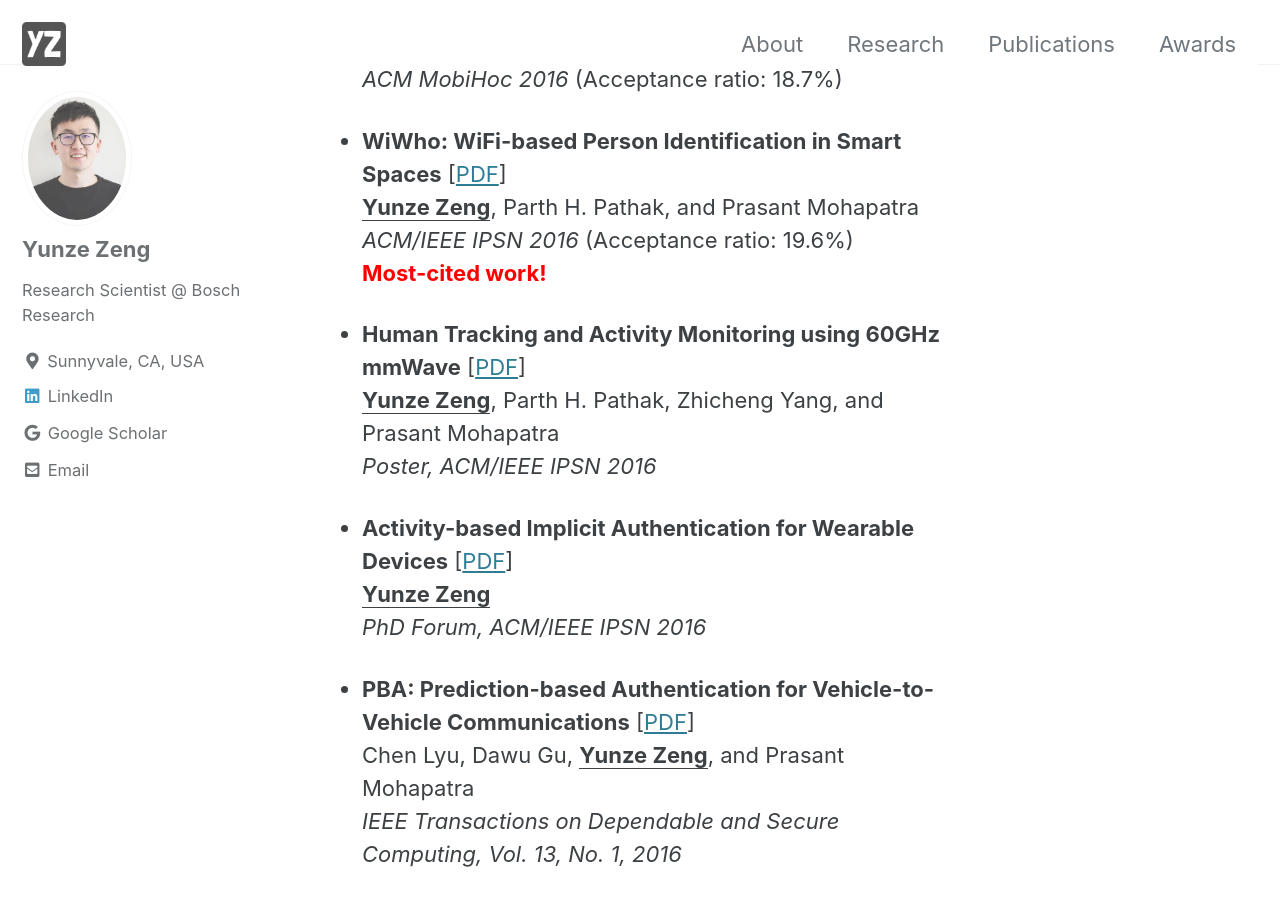
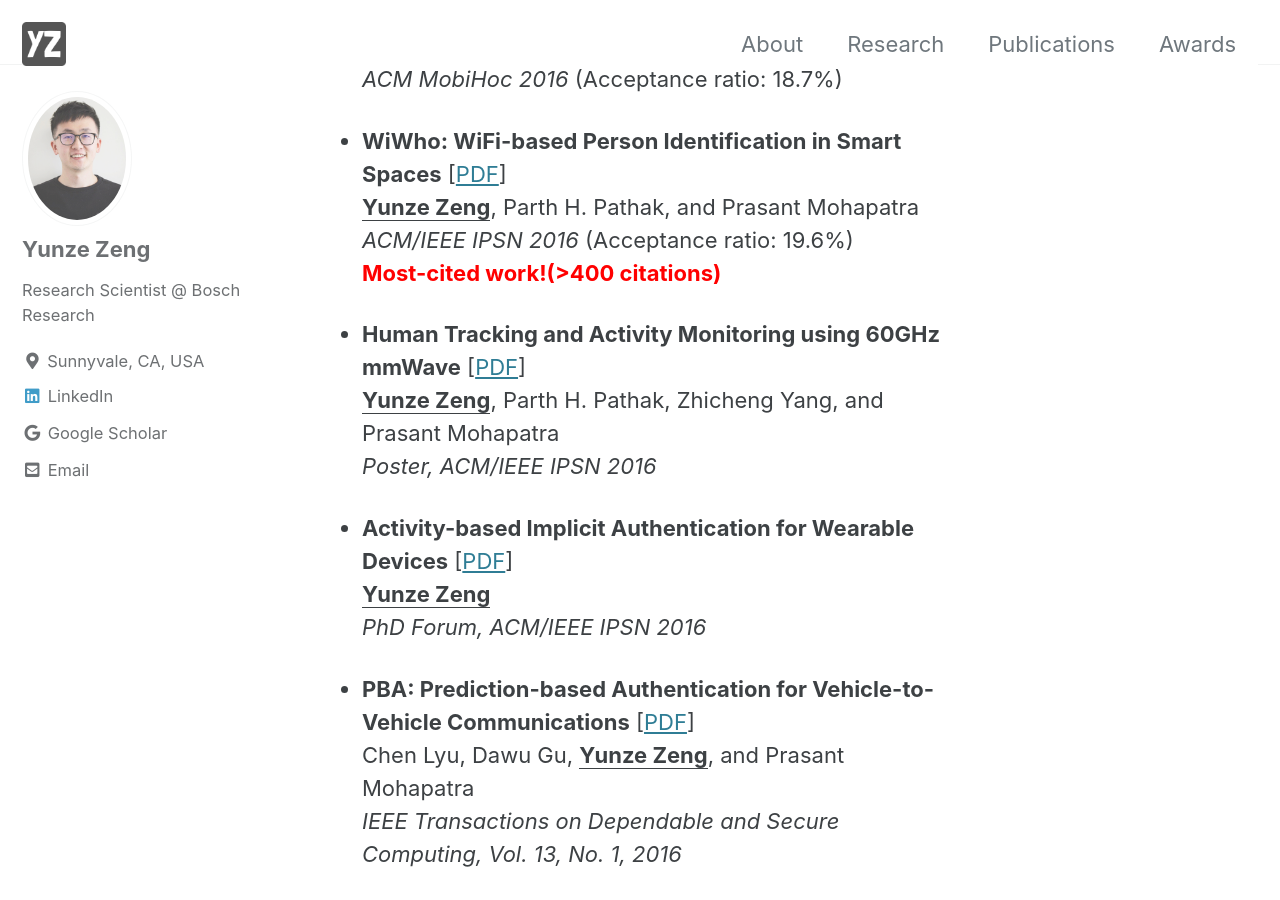
Before and after one commit to yunze/yunze.github.io, a Jekyll site: the page built from index.md, in a window 1280 px wide and 900 px high, scrolled down 2683 px. Built offline with Jekyll 4.4.1, drawn with Linux system fonts in a browser that asks for light colours; cached includes are drawn as plain includes.

Commit message:
Update index.md

```diff
--- a/index.md
+++ b/index.md
@@ -60,7 +60,7 @@ Zhicheng Yang, Parth H. Pathak, **<u>Yunze Zeng</u>**, Xixi Liran, and Prasant M
 - **WiWho: WiFi-based Person Identification in Smart Spaces** [[PDF](/assets/pdfs/WiWho_IPSN_2016.pdf)]\
 **<u>Yunze Zeng</u>**, Parth H. Pathak, and Prasant Mohapatra\
 *ACM/IEEE IPSN 2016* (Acceptance ratio: 19.6%)\
-<span style="color:red">**Most-cited work!**</span>
+<span style="color:red">**Most-cited work!(>400 citations)**</span>
 
 - **Human Tracking and Activity Monitoring using 60GHz mmWave** [[PDF](/assets/pdfs/Tracking_IPSN_poster_2016.pdf)]\
 **<u>Yunze Zeng</u>**, Parth H. Pathak, Zhicheng Yang, and Prasant Mohapatra\
```
